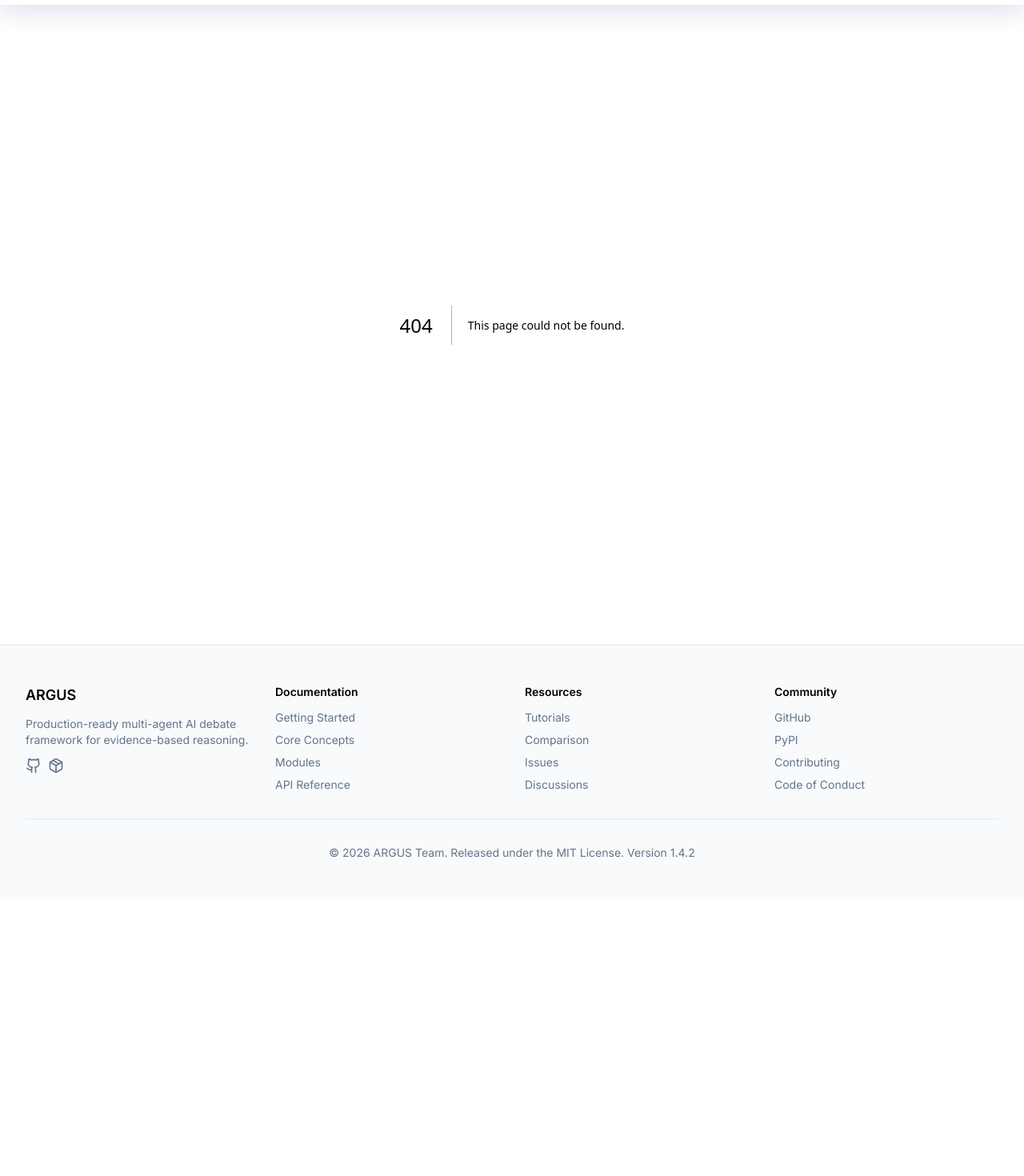
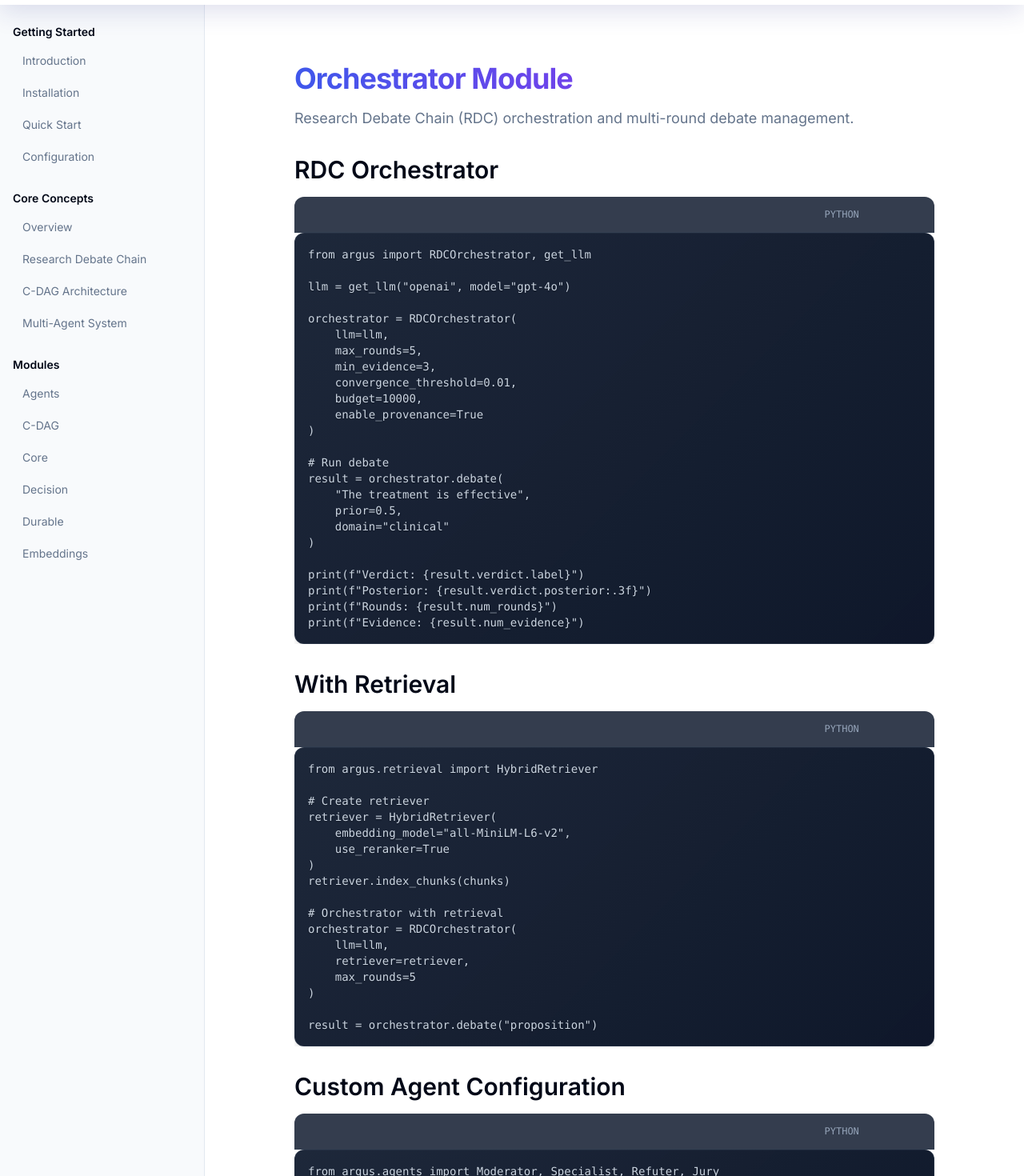
Before and after one commit to Ronit26Mehta/argus-ai-debate, a Next.js app in the folder docs-website/: page /docs/modules/orchestrator in a window 1280 px wide. Before the commit this address had no page. Shown: the part 60-1530 px from the top of the page at 80% size. Before the commit the page ends 1184 px from the top, so only its background shows below. Built offline with nearby package versions, Linux system fonts and the light colour scheme.

Commit message:
page.tsx: Update docs-website/src/app/docs/modules/orchestrator/page.tsx

```diff
--- /dev/null
+++ b/docs-website/src/app/docs/modules/orchestrator/page.tsx
@@ -0,0 +1,120 @@
+import { Metadata } from 'next'
+import { CodeBlock } from '@/components/CodeBlock'
+
+export const metadata: Metadata = {
+    title: 'Orchestrator Module | ARGUS Documentation',
+    description: 'RDC orchestration and multi-round debate management',
+}
+
+export default function OrchestratorModulePage() {
+    return (
+        <div className="max-w-4xl mx-auto py-8 px-4">
+            <div className="space-y-8">
+                <div>
+                    <h1 className="text-4xl font-bold tracking-tight gradient-text mb-4">
+                        Orchestrator Module
+                    </h1>
+                    <p className="text-lg text-muted-foreground">
+                        Research Debate Chain (RDC) orchestration and multi-round debate management.
+                    </p>
+                </div>
+
+                {/* RDC Orchestrator */}
+                <section className="space-y-4">
+                    <h2 className="text-3xl font-semibold">RDC Orchestrator</h2>
+                    <CodeBlock
+                        code={`from argus import RDCOrchestrator, get_llm
+
+llm = get_llm("openai", model="gpt-4o")
+
+orchestrator = RDCOrchestrator(
+    llm=llm,
+    max_rounds=5,
+    min_evidence=3,
+    convergence_threshold=0.01,
+    budget=10000,
+    enable_provenance=True
+)
+
+# Run debate
+result = orchestrator.debate(
+    "The treatment is effective",
+    prior=0.5,
+    domain="clinical"
+)
+
+print(f"Verdict: {result.verdict.label}")
+print(f"Posterior: {result.verdict.posterior:.3f}")
+print(f"Rounds: {result.num_rounds}")
+print(f"Evidence: {result.num_evidence}")`}
+                        language="python"
+                    />
+                </section>
+
+                {/* With Retrieval */}
+                <section className="space-y-4">
+                    <h2 className="text-3xl font-semibold">With Retrieval</h2>
+                    <CodeBlock
+                        code={`from argus.retrieval import HybridRetriever
+
+# Create retriever
+retriever = HybridRetriever(
+    embedding_model="all-MiniLM-L6-v2",
+    use_reranker=True
+)
+retriever.index_chunks(chunks)
+
+# Orchestrator with retrieval
+orchestrator = RDCOrchestrator(
+    llm=llm,
+    retriever=retriever,
+    max_rounds=5
+)
+
+result = orchestrator.debate("proposition")`}
+                        language="python"
+                    />
+                </section>
+
+                {/* Custom Agents */}
+                <section className="space-y-4">
+                    <h2 className="text-3xl font-semibold">Custom Agent Configuration</h2>
+                    <CodeBlock
+                        code={`from argus.agents import Moderator, Specialist, Refuter, Jury
+
+# Different LLMs for different roles
+orchestrator = RDCOrchestrator(
+    moderator=Moderator(get_llm("openai", model="gpt-4o")),
+    specialist=Specialist(get_llm("anthropic", model="claude-3-5-sonnet-20241022")),
+    refuter=Refuter(get_llm("groq", model="llama-3.1-70b-versatile")),
+    jury=Jury(get_llm("gemini", model="gemini-1.5-pro")),
+    max_rounds=3
+)
+
+result = orchestrator.debate("proposition")`}
+                        language="python"
+                    />
+                </section>
+
+                {/* Next Steps */}
+                <section className="space-y-4">
+                    <h2 className="text-3xl font-semibold">Next Steps</h2>
+                    <div className="grid gap-4 md:grid-cols-3">
+                        <a href="/docs/core-concepts/rdc" className="block p-6 rounded-xl border bg-card hover:shadow-lg transition-all card-hover">
+                            <h3 className="text-lg font-semibold mb-2">RDC Concept →</h3>
+                            <p className="text-sm text-muted-foreground">Learn RDC</p>
+                        </a>
+                        <a href="/docs/modules/agents" className="block p-6 rounded-xl border bg-card hover:shadow-lg transition-all card-hover">
+                            <h3 className="text-lg font-semibold mb-2">Agents →</h3>
+                            <p className="text-sm text-muted-foreground">Multi-agent system</p>
+                        </a>
+                        <a href="/tutorials" className="block p-6 rounded-xl border bg-card hover:shadow-lg transition-all card-hover">
+                            <h3 className="text-lg font-semibold mb-2">Tutorials →</h3>
+                            <p className="text-sm text-muted-foreground">Practical examples</p>
+                        </a>
+                    </div>
+                </section>
+            </div>
+        </div>
+    )
+}
```
